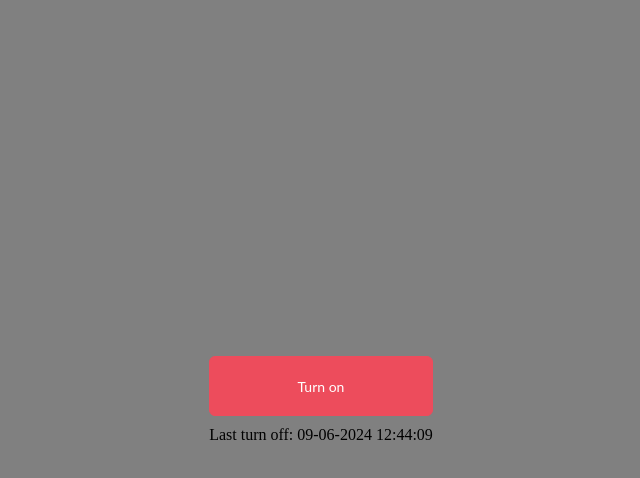
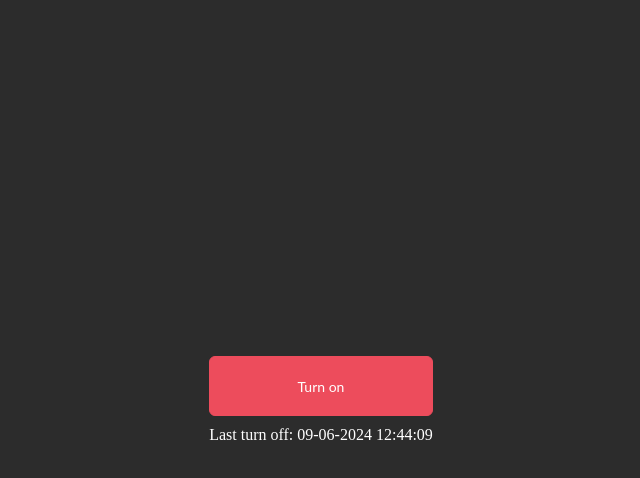
Before and after one commit to George1603/PRJCTR-HW, a plain HTML site: page HW#10/index.html in a window 1280 px wide. Both pictures are taken after a click on the button "Turn off". Shown: the whole page, without its empty margins (319-959 px from the left). Drawn offline with Linux system fonts and the light colour scheme.

Commit message:
fixed code

```diff
--- a/HW#10/script.js
+++ b/HW#10/script.js
@@ -10,38 +10,28 @@
 Стан кнопки та повідомлення останню зміну стану має зберігатись після перезавантаження/закриття сторінки (localStorage).*/
 
 const mainBtn = document.querySelector('#main-btn');
-const sectionColor = document.querySelector('.first-section');
+const sectionColor = document.querySelector('section');
 let storage = localStorage.getItem('Date storage') || 0;
 
 function colorChanger (elem) {
-
-    if (elem.style.background === 'grey') {
-        elem.style.background = 'white';
-    } else {
-        elem.style.background = 'grey';
-    }
-    let event = new CustomEvent ('colorchanger', {
-        detail: {
-            background: 'grey'
-        }
-    });
-    elem.dispatchEvent(event);
+    elem.classList.toggle ('changed-section-color');
 };
 
 mainBtn.addEventListener('click', () => {
     colorChanger(sectionColor)
     let dateDiv = document.querySelector('#ClickTimeDiv');
+    dateDiv.classList.toggle('dateDivTextColor');
     let clickTime = new Date();
     function gettingCurrentDate(token) {
         return ("0" + token).slice(-2)
     }
-    let year = clickTime.getFullYear(),
-        month = gettingCurrentDate(clickTime.getMonth() + 1),
-        day = gettingCurrentDate(clickTime.getDate()),
-        hours = gettingCurrentDate(clickTime.getHours()),
-        minutes = gettingCurrentDate(clickTime.getMinutes()),
-        seconds = gettingCurrentDate(clickTime.getSeconds());
-    let result = `${day}-${month}-${year} ${hours}:${minutes}:${seconds}`;
+    const year = clickTime.getFullYear();
+    const month = gettingCurrentDate(clickTime.getMonth() + 1);
+    const day = gettingCurrentDate(clickTime.getDate());
+    const hours = gettingCurrentDate(clickTime.getHours());
+    const minutes = gettingCurrentDate(clickTime.getMinutes());
+    const seconds = gettingCurrentDate(clickTime.getSeconds());
+    const result = `${day}-${month}-${year} ${hours}:${minutes}:${seconds}`;
 
     if (mainBtn.textContent === 'Turn off') {
         mainBtn.textContent = 'Turn on';
--- a/HW#10/styles.css
+++ b/HW#10/styles.css
@@ -14,6 +14,10 @@ body {
     display: flex;
     justify-content: center;
     align-items: center;
+}
+
+.changed-section-color {
+    background: #2c2c2c;
 }
 
 #main-btn{
@@ -37,3 +41,7 @@ body {
     justify-content: center;
     gap: 10px;
 }
+
+.dateDivTextColor {
+    color: #ffffff;
+}
```
